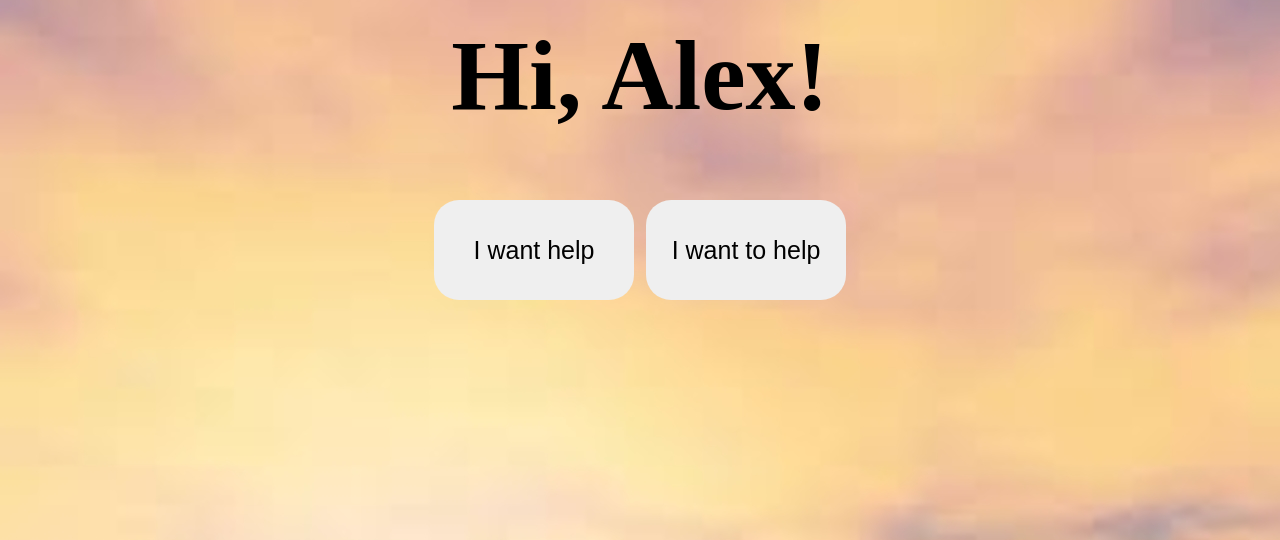
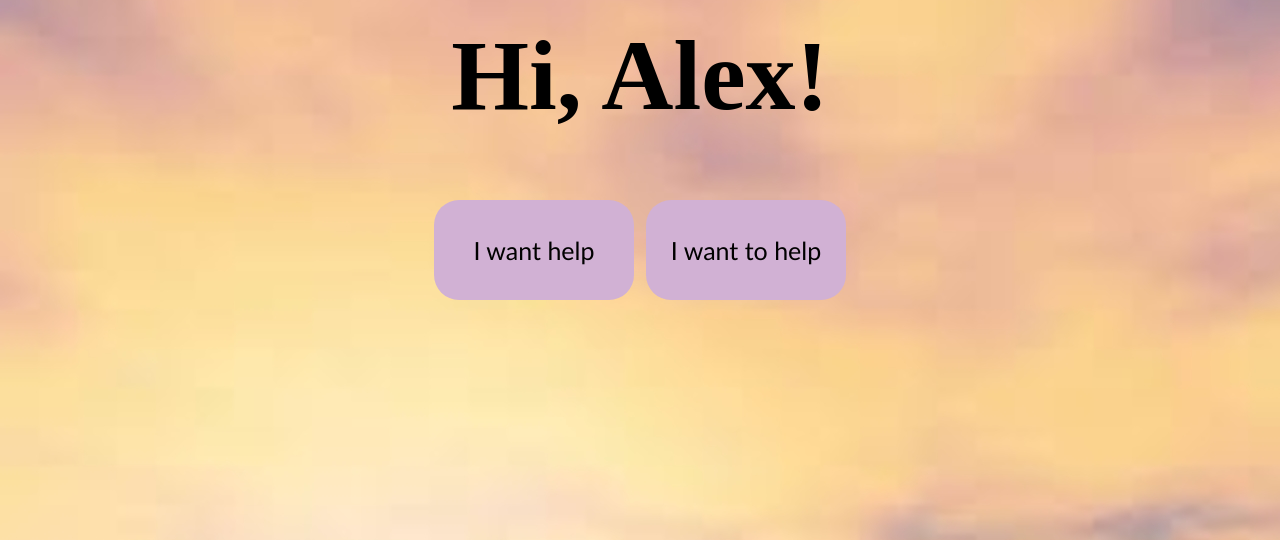
Before and after one commit to andregarivay/LANParty, a Python web app: template templates/main.html in a window 1280 px wide. Shown: the part 159-699 px from the top of the page. Run offline with Jinja, Linux system fonts and the light colour scheme; the template is opened without the code that fills it, so the values that code supplies are empty.

Commit message:
Fixed ish

```diff
--- a/resources/main.css
+++ b/resources/main.css
@@ -1,4 +1,5 @@
 #heading h1 {
+    font-family: Arial Rounded MT Bold;
     margin-top: 25px;
     font-size: 100px;
     text-align: center;
--- a/templates/main.html
+++ b/templates/main.html
@@ -24,8 +24,8 @@
 
     <div id="frm" class="middle">
 
-    <form method = "get" action = "/chat">
-      <input class="border" type = "submit" value = "I want help" style="font-family: sans-serif; font-size: 25px;"/>
+    <form method = "get" action = "/chat" class="color">
+      <input class="border" type = "submit" value = "I want help" style="font-family: Gill Sans; font-size: 25px; background-color: #D1B1D4; color: black"/>
     </form>
 
     &nbsp;
@@ -34,7 +34,7 @@
 
 
     <form method = "get" action = "/login">
-      <input class="border" type = "submit" value = "I want to help" style="font-family: sans-serif; font-size: 25px;"/>
+      <input class="border" type = "submit" value = "I want to help" style="font-family: Gill Sans; font-size: 25px; background-color: #D1B1D4; color: bla"/>
     </form>
 
     </div>
--- a/templates/signup.html
+++ b/templates/signup.html
@@ -5,9 +5,12 @@
 
     <title>Sign Up</title>
 
+    <link rel="stylesheet" type="text/css" href="resources/signup.css">
+
   </head>
 
   <body>
+    <h1>Sign up to be a counselor here!</h1>
 
     <form method="post" action="/profile">
       <input type="text" name="first_name" value="First Name">
@@ -17,7 +20,7 @@
       <input type="text" name="job" value="Job Title/Major">
       <br>
       <input type="text" name="city" value="City">
-      <input type="text" name="state" value="State"> <!-- Make sure two-letter state code is used -->
+      <input type="text" name="2 letter state code" value="State"> <!-- Make sure two-letter state code is used -->
       <br>
       <input type="text" name="bio" value="Bio">
       <br>
```
Also changed, not shown: main.html (deleted), 1 other file.
